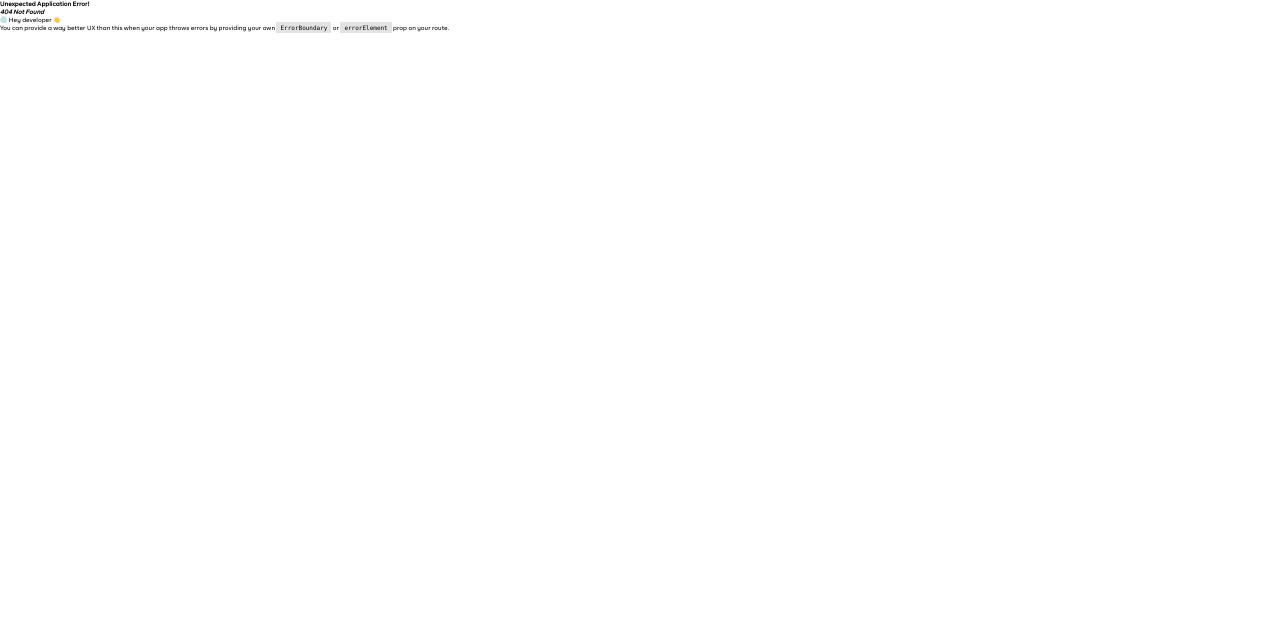
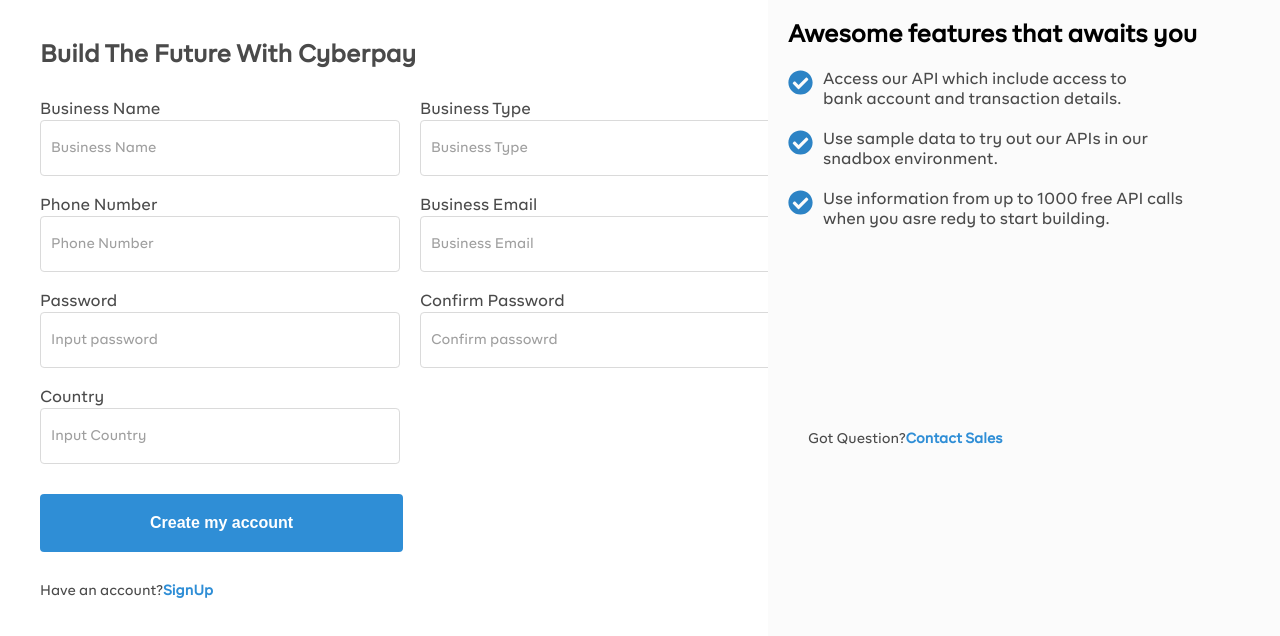
Before and after one commit to Akpatre-David/Cyberpay, a React (Create React App) app: page /sign-up in a window 1280 px wide. Before the commit this address had no page. Shown: the top 636 px of the page. Built offline with nearby package versions, Linux system fonts and the light colour scheme.

Commit message:
first commit

```diff
--- a/src/component/ActivateAccount/ActivateAccount.module.css
+++ b/src/component/ActivateAccount/ActivateAccount.module.css
@@ -22,6 +22,7 @@
   text-align: center;
   text-align: center;
   color: #4a4a4a;
+  margin-bottom: 1rem;
 }
 
 .icon {
@@ -32,6 +33,8 @@
   font-weight: 400;
   font-size: 1.6rem;
   text-align: center;
+  line-height: 1.5;
+  margin-bottom: 1rem;
 }
 
 .button {
@@ -45,4 +48,5 @@
   border-radius: 4.1px;
   padding: 1rem 8rem;
   font-size: 16px;
+  margin-bottom: 2rem;
 }
--- a/src/component/sign/signIn.tsx
+++ b/src/component/Login/login.tsx
@@ -1,13 +1,13 @@
 import React, { useState } from "react";
 import Card from "../../customs/card/card";
-import style from "./signin.module.css";
+import style from "./login.module.css";
 import { Formik } from "formik";
 import { Form, Link, useNavigate } from "react-router-dom";
 import { Input } from "../../customs";
 import Button from "../../customs/button/button";
 import { SigninValidation } from "../../Validation/Signin";
 
-const SignIn = () => {
+const Login = () => {
   const navigate = useNavigate();
   // const [remember, setremember] = useState(false);
 
@@ -68,4 +68,4 @@
   );
 };
 
-export default SignIn;
+export default Login;
--- a/src/component/Resetpassword/ResetPassword.module.css
+++ b/src/component/Resetpassword/ResetPassword.module.css
@@ -26,9 +26,10 @@
   margin-bottom: 1.5rem;
 }
 
-.button > button {
+.button > Button {
+  border-radius: 4.1px;
   text-transform: capitalize;
-  padding: 1rem 11.8rem;
+  padding: 1rem;
   margin-bottom: 2rem;
 }
 
--- a/src/component/Resetpassword/ResetPassword.tsx
+++ b/src/component/Resetpassword/ResetPassword.tsx
@@ -10,7 +10,6 @@
   return (
     <section className={style.container}>
       <Card>
-
         <div className={style.header}>
           <p>create new password</p>
           <p>Set a password different from the old one</p>
--- /dev/null
+++ b/src/component/Signup/signup.module.css
@@ -0,0 +1,95 @@
+.container {
+  display: flex;
+}
+
+.details > p {
+  font-weight: 600;
+  font-size: 24px;
+  color: #4a4a4a;
+  text-transform: capitalize;
+  margin-bottom: 2rem;
+  color: #4a4a4a;
+}
+
+.place {
+  display: flex;
+  gap: 2rem;
+}
+
+.container > .details {
+  width: 60%;
+  padding: 4rem;
+}
+
+.container > .futures {
+  background-color: #fbfbfb;
+  padding-top: 2;
+  width: 40%;
+  height: 100vh;
+}
+
+.button > Button {
+  font-weight: 600;
+  font-size: 16px;
+  border-radius: 4.1px;
+  padding: 2rem 11rem;
+  margin-bottom: 3rem;
+  text-align: center;
+}
+
+.end > span {
+  font-weight: 400;
+  font-size: 1.4rem;
+  color: #4a4a4a;
+  margin-bottom: 3rem;
+}
+
+.link {
+  text-decoration: none;
+  color: #2f8ed6;
+  font-weight: 700;
+  font-size: 14px;
+}
+
+.futures {
+  padding: 20px;
+}
+
+.futures > p {
+  padding-bottom: 2rem;
+  font-weight: 600;
+  font-size: 24px;
+}
+
+.listing {
+  display: flex;
+  flex-direction: row;
+  margin-bottom: 2rem;
+}
+
+.listing > span {
+  margin-left: 1rem;
+  font-weight: 400;
+  font-size: 1.6rem;
+  color: #4a4a4a;
+}
+
+.circle {
+  display: flex;
+  color: #2c83c5;
+}
+
+.endofutures {
+  margin-left: 2rem;
+  margin-top: 20rem;
+}
+
+.endofutures > span {
+  font-weight: 400;
+  font-size: 14px;
+  color: #4a4a4a;
+}
+
+.link{
+  text-decoration: none;
+}
--- /dev/null
+++ b/src/component/Signup/signup.tsx
@@ -0,0 +1,141 @@
+import React from "react";
+import style from "./signup.module.css";
+import { Form, Formik } from "formik";
+import { SigninValidation } from "../../Validation/Signin";
+import { Input } from "../../customs";
+import Button from "../../customs/button/button";
+import { Link } from "react-router-dom";
+import { FaCheckCircle } from "react-icons/fa";
+
+const Signup = () => {
+  return (
+    <section className={style.container}>
+      <section className={style.details}>
+        <p>build the future with cyberpay</p>
+
+        <div>
+          <Formik
+            initialValues={{}}
+            validationSchema={SigninValidation}
+            onSubmit={(values) => {
+              console.log(values);
+            }}>
+            {(props) => {
+              return (
+                <Form>
+                  <div className={style.place}>
+                    <Input
+                      type="text"
+                      label="Business Name"
+                      placeholder="Business Name"
+                      name="businessname"
+                    />
+                    <Input
+                      type="text"
+                      label="Business Type"
+                      placeholder="Business Type"
+                      name="businesstype"
+                    />
+                  </div>
+
+                  <div className={style.place}>
+                    <Input
+                      type="text"
+                      label="Phone Number"
+                      name="phone"
+                      placeholder="Phone Number"
+                    />
+
+                    <Input
+                      type="email"
+                      label="Business Email"
+                      placeholder="Business Email"
+                      name="email"
+                    />
+                  </div>
+
+                  <div className={style.place}>
+                    <Input
+                      type="password"
+                      label="Password"
+                      name="password"
+                      placeholder="Input password"
+                    />
+
+                    <Input
+                      type="password"
+                      label="Confirm Password"
+                      name="cpassword"
+                      placeholder="Confirm passowrd"
+                    />
+                  </div>
+
+                  <Input
+                    type="text"
+                    label="Country"
+                    placeholder="Input Country"
+                    name="Country"
+                  />
+
+                  <div className={style.button}>
+                    <Button
+                      text="Create my account"
+                      type="submit"
+                      onClick={() => {}}
+                    />
+                  </div>
+
+                  <div className={style.end}>
+                    <span>Have an account?</span>
+
+                    <Link to="" className={style.link}>
+                      SignUp
+                    </Link>
+                  </div>
+                </Form>
+              );
+            }}
+          </Formik>
+        </div>
+      </section>
+
+      <section className={style.futures}>
+        <p>Awesome features that awaits you</p>
+
+        <div className={style.listing}>
+          <FaCheckCircle size={25} className={style.circle} />
+
+          <span>
+            Access our API which include access to
+            <br />
+            bank account and transaction details.
+          </span>
+        </div>
+
+        <div className={style.listing}>
+          <FaCheckCircle size={25} className={style.circle} />
+
+          <span>
+            Use sample data to try out our APIs in our <br /> snadbox
+            environment.
+          </span>
+        </div>
+
+        <div className={style.listing}>
+          <FaCheckCircle size={25} className={style.circle} />
+
+          <span>
+           Use information from up to 1000 free API calls <br /> when you asre redy to start building.
+          </span>
+        </div>
+
+      <div  className={style.endofutures}>
+          <span>Got Question?</span>
+          <Link to="" className={style.link}>Contact Sales</Link>
+        </div>
+      </section>
+    </section>
+  );
+};
+
+export default Signup;
--- a/src/component/activate Success/activatesuccess.tsx
+++ b/src/component/activate Success/activatesuccess.tsx
@@ -27,7 +27,7 @@
           <Button
             text="Login"
             type="submit"
-            onClick={() => Navigate("/sign-in")}
+            onClick={() => Navigate("/Log-in")}
           />
         </div>
       </Card>
--- a/src/customs/input/input.module.css
+++ b/src/customs/input/input.module.css
@@ -16,10 +16,15 @@
   width: 360px;
   height: 56px;
   font-family: "BRFirma-Medium", sans-serif !important;
+  border: 1px solid #dadada;
 }
 
 input::placeholder {
-
   font-weight: 400;
   font-size: 1.4rem;
+  color: #9f9f9f;
 }
+
+input:focus {
+  border: 1px solid #2f8ed6;
+}
```
Also changed, not shown: src/routes.tsx (+10 -3 lines), src/component/Login/login.module.css (renamed from src/component/sign/signin.module.css).
